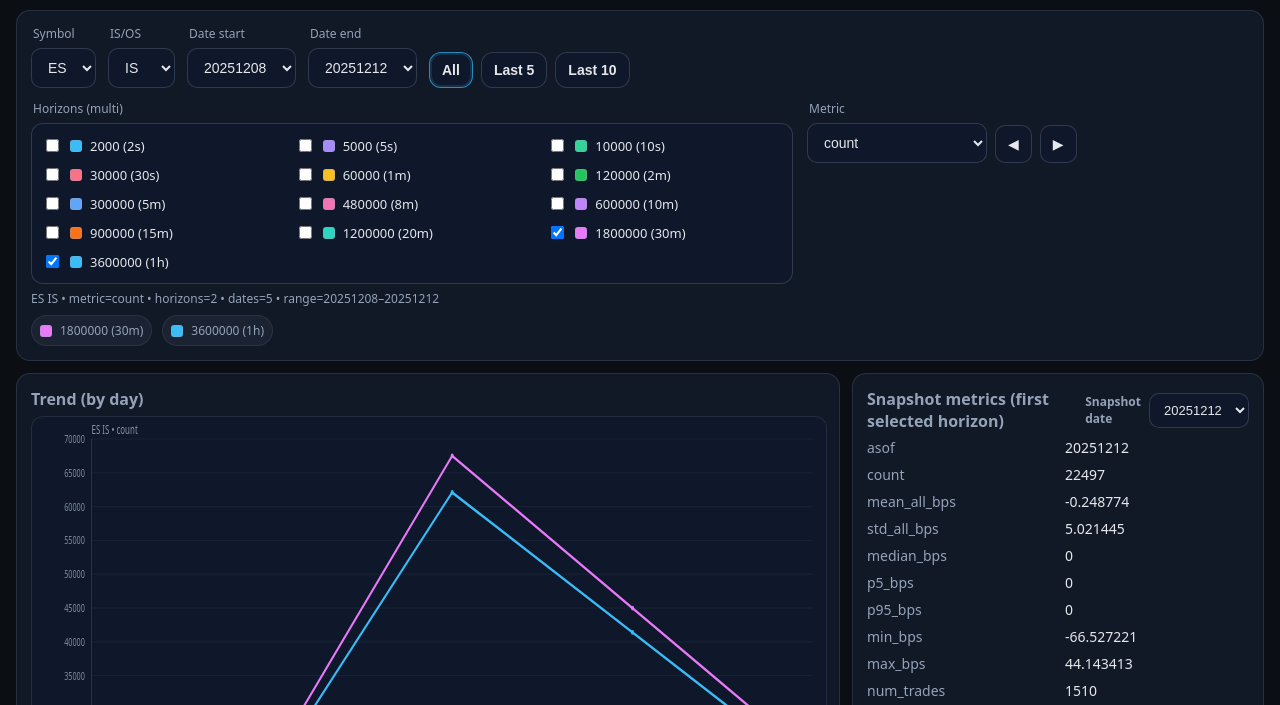
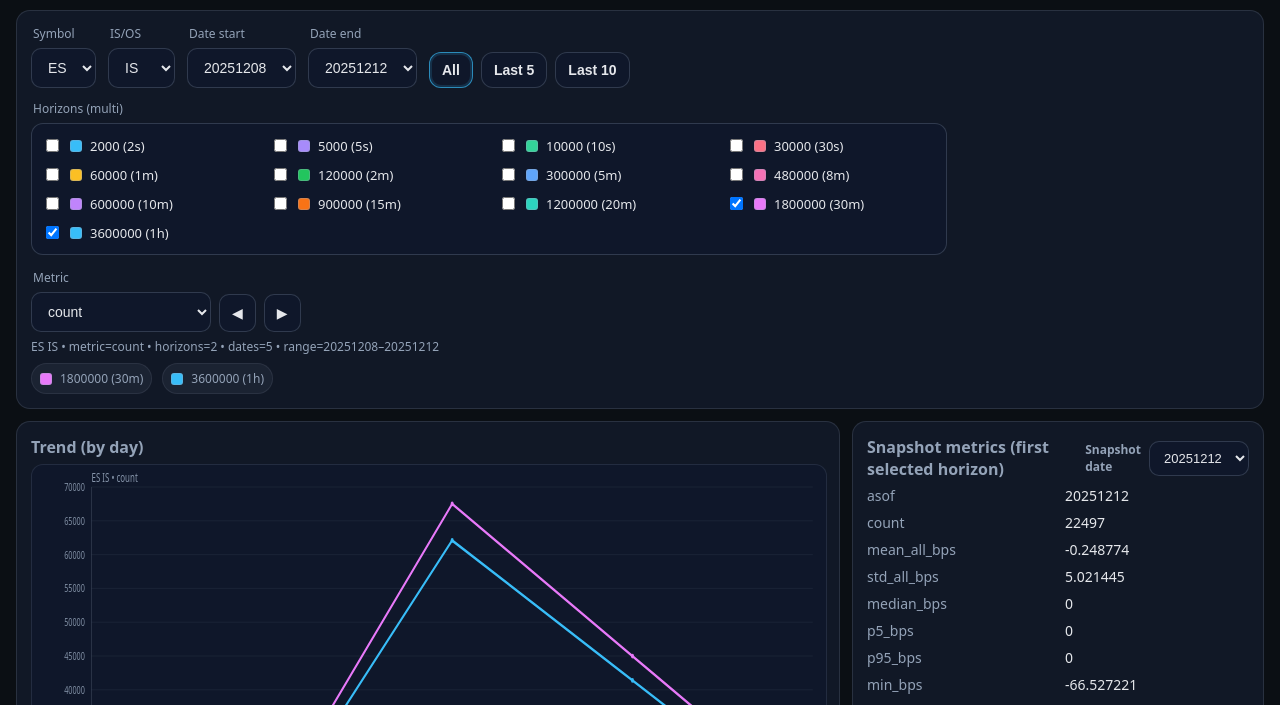
Before and after one commit to securitizer2021/QY-micro-testing, a plain HTML site: page index.html in a window 1280 px wide. Shown: the part 91-796 px from the top of the page. Drawn offline with Linux system fonts and the light colour scheme.

Commit message:
Update index.html
horizon changed to 4 columns

```diff
--- a/index.html
+++ b/index.html
@@ -125,7 +125,7 @@ svg{
   min-width:740px;
 
   display:grid;
-  grid-template-columns:repeat(3, minmax(210px, 1fr));
+  grid-template-columns:repeat(4, minmax(210px, 1fr));
   column-gap:18px;
   row-gap:6px;
 }
```
